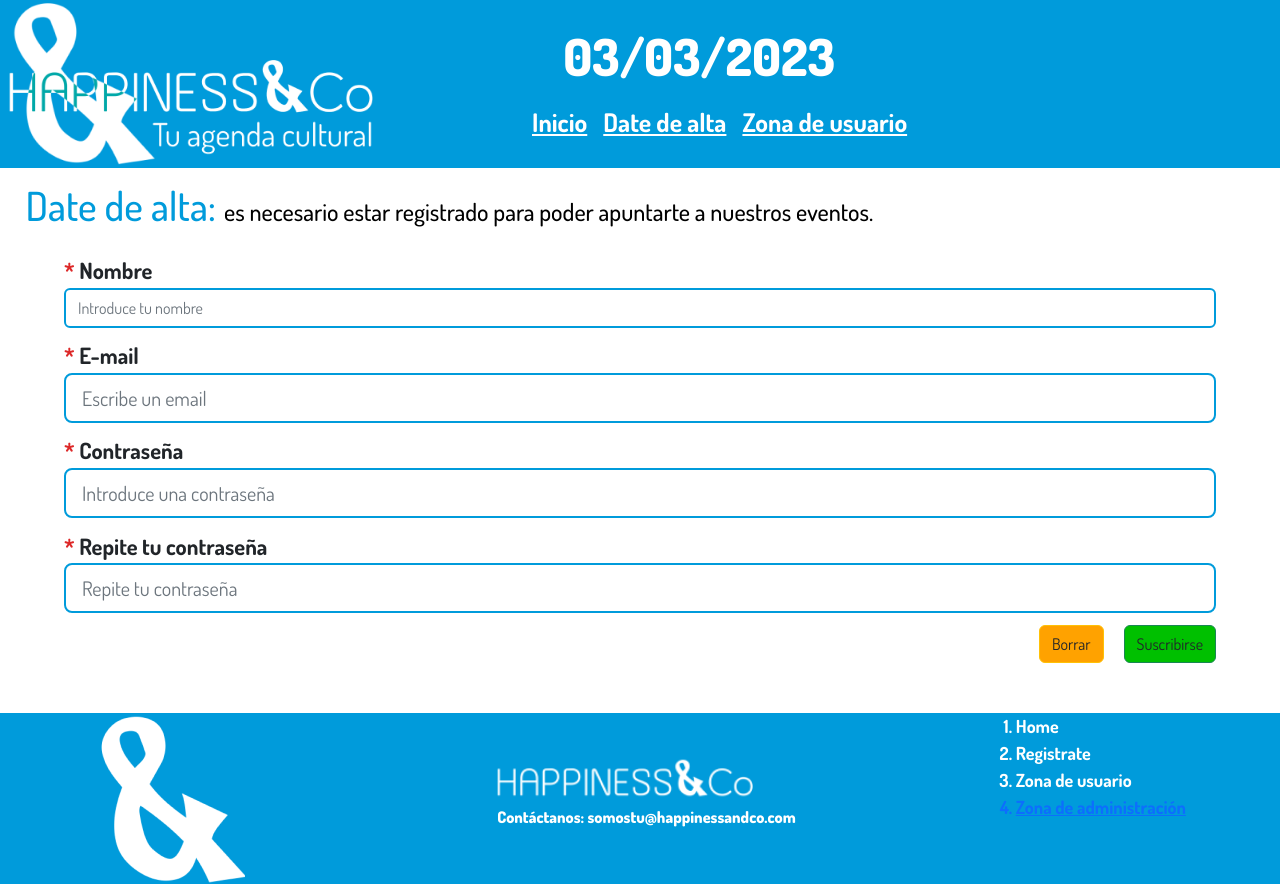
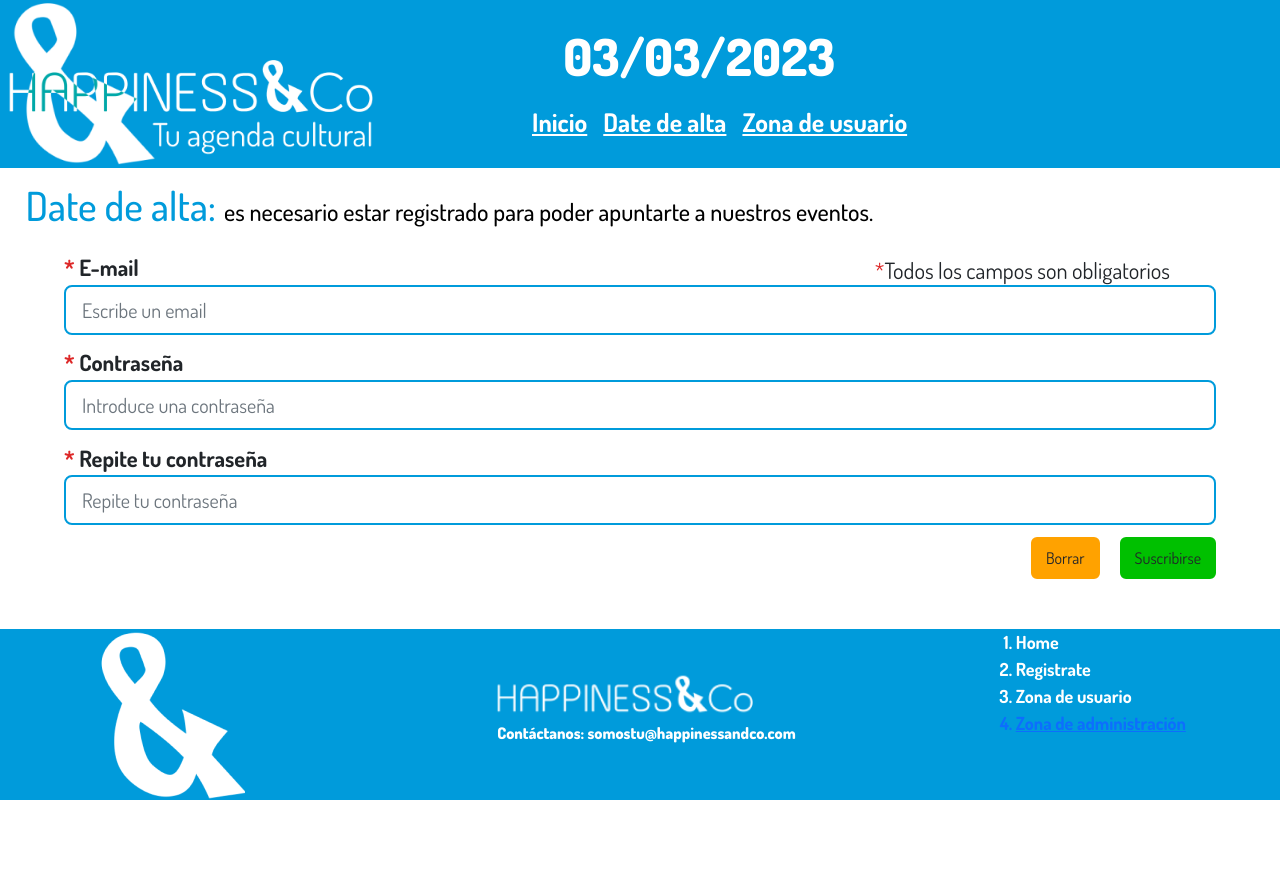
Before and after one commit to Vitoria-Oli/Upcoming-Events, a Vue app in the folder src/main/frontend/upcoming-events/: page /UserRegister in a window 1280 px wide. After the commit the page ends 800 px from the top, so only its background shows below. Built offline with nearby package versions, Linux system fonts and the light colour scheme.

Commit message:
UserRegister name input removed

```diff
--- a/src/main/frontend/upcoming-events/src/views/UserRegister.vue
+++ b/src/main/frontend/upcoming-events/src/views/UserRegister.vue
@@ -3,11 +3,9 @@ import Header from "../components/Header.vue";
 import Footer from "../components/Footer.vue";
 
 function resetForm() {
-  document.getElementById("name").value = "";
   document.getElementById("email").value = "";
   document.getElementById("password").value = "";
   document.getElementById("ConfirmPassword").value = "";
-  // incident.name = "";
   // incident.email = "";
   // incident.password = "";
   // incident.ConfirmPassword ="";
@@ -25,15 +23,8 @@ function resetForm() {
   </h1>
   <form id="form">
     <div class="form-group">
-      <label for="name"><span class="Asterisk">* </span>Nombre</label>
-      <input
-        v-model="inputResetName"
-        type="text"
-        class="form-control"
-        id="name"
-        placeholder="Introduce tu nombre"
-        required
-      />
+      <label for="name" id="conditions"><span class="Asterisk">* </span>Todos los campos son obligatorios</label>
+
     </div>
     <div class="form-group">
       <label for="email"><span class="Asterisk">* </span>E-mail</label>
@@ -79,7 +70,7 @@ function resetForm() {
 
       <button
         type="button"
-        class="btn btn-warning"
+        class="btn btn-success"
         id="reset"
         @click="resetForm()"
       >
@@ -110,6 +101,13 @@ function resetForm() {
 
     .form-group {
       margin: 1% 0 1% 0;
+      #conditions{
+        font-weight: normal;
+        display: flex;
+        justify-content: flex-end;
+        margin-right: 4%;
+        margin-bottom: -6vh;
+      }
       label{
         font-weight: bold;
         font-size: 1.4em;
@@ -130,9 +128,13 @@ function resetForm() {
       gap: 20px;
       #send{
         background-color: $GreenButton;
+        border: solid 3px $GreenButton;
+
       }
+
       #reset{
         background-color: $YellowButton;
+        border: solid 3px $YellowButton;
       }
     }
   }
```
